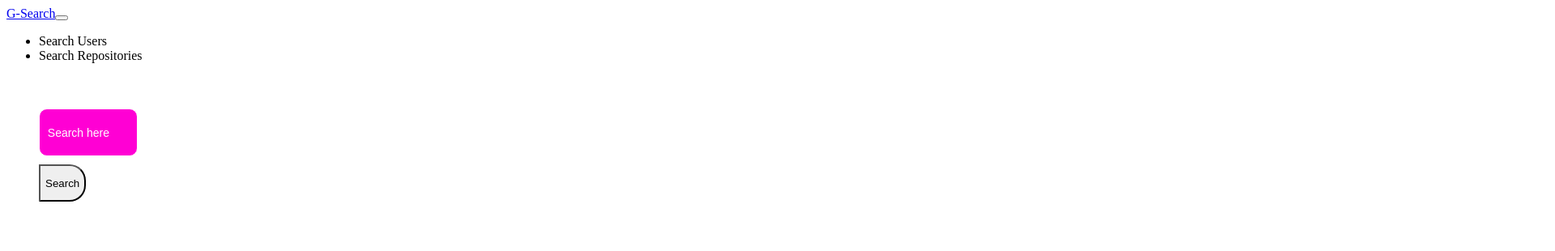
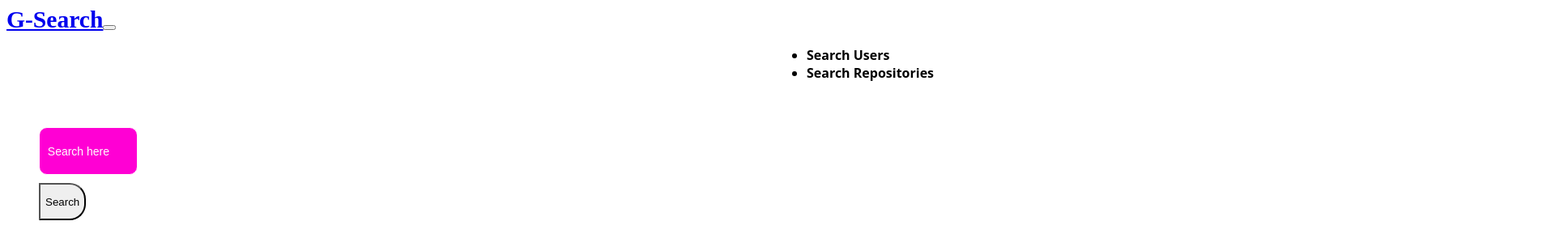
Before and after one commit to Marah-uwase/Git-search-app, an Angular app: page / in a window 1280 px wide. Shown: the top 310 px of the page at 81% size, 1920 px wide, since content can reach past the window. Built offline with nearby package versions, Linux system fonts and the light colour scheme.

Commit message:
added styles to the nav bar

```diff
--- a/src/app/navbar/navbar.component.css
+++ b/src/app/navbar/navbar.component.css
@@ -0,0 +1,18 @@
+.nav-links{
+    position: relative;
+    right: -75%;
+  }
+  .nav-links li{
+    font-weight: bolder;
+    font-family: system-ui, serif;
+    border-color: #8898aa;
+  }
+  .nav-links li:hover{
+    color: yellow;
+    text-decoration: underline;
+  }
+  .logotext{
+    font-family: 'Love Ya Like A Sister', cursive;
+    font-weight: bolder;
+    font-size: 1.85em;
+  }
```
